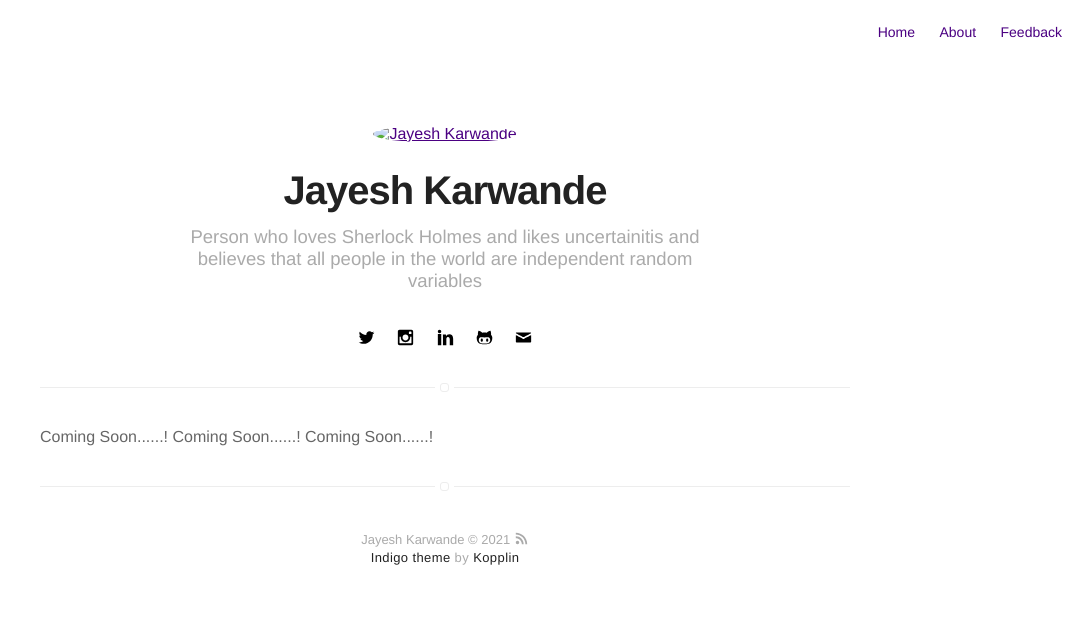
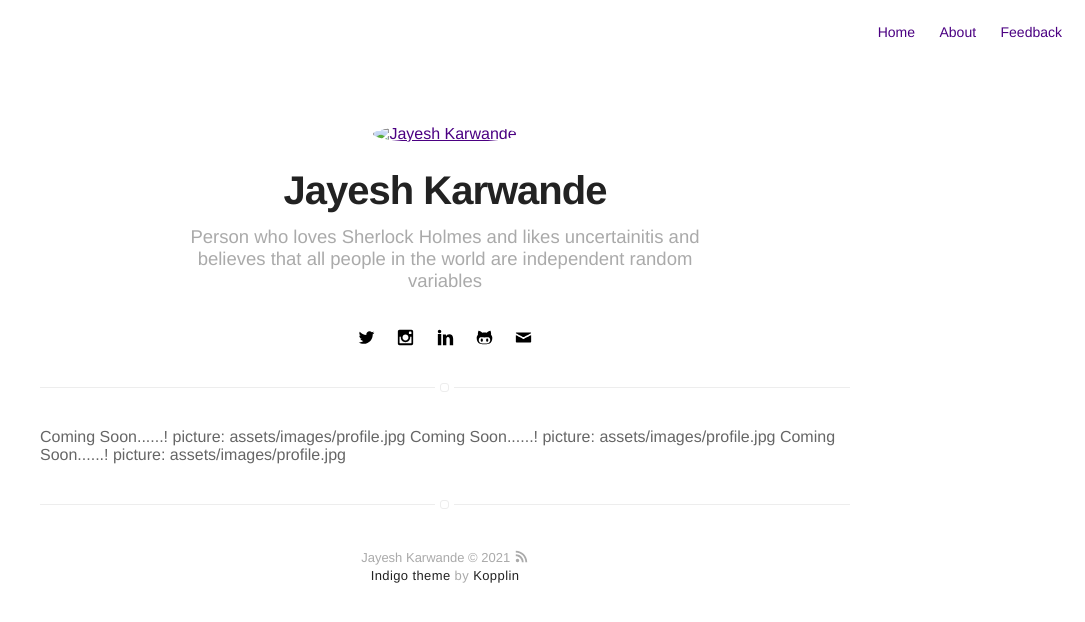
Before and after one commit to Jayesh-Karwande/Jayesh-Karwande.github.io, a Jekyll site: the page built from blog/index.html, in a window 1280 px wide. Shown: the top 622 px of the page, without its empty margins (195-1280 px from the left). Built offline with Jekyll 4.4.1, drawn with Linux system fonts in a browser that asks for light colours.

Commit message:
Update blog-post.html

```diff
--- a/_includes/blog-post.html
+++ b/_includes/blog-post.html
@@ -1 +1,2 @@
 Coming Soon......!
+picture: assets/images/profile.jpg
```
